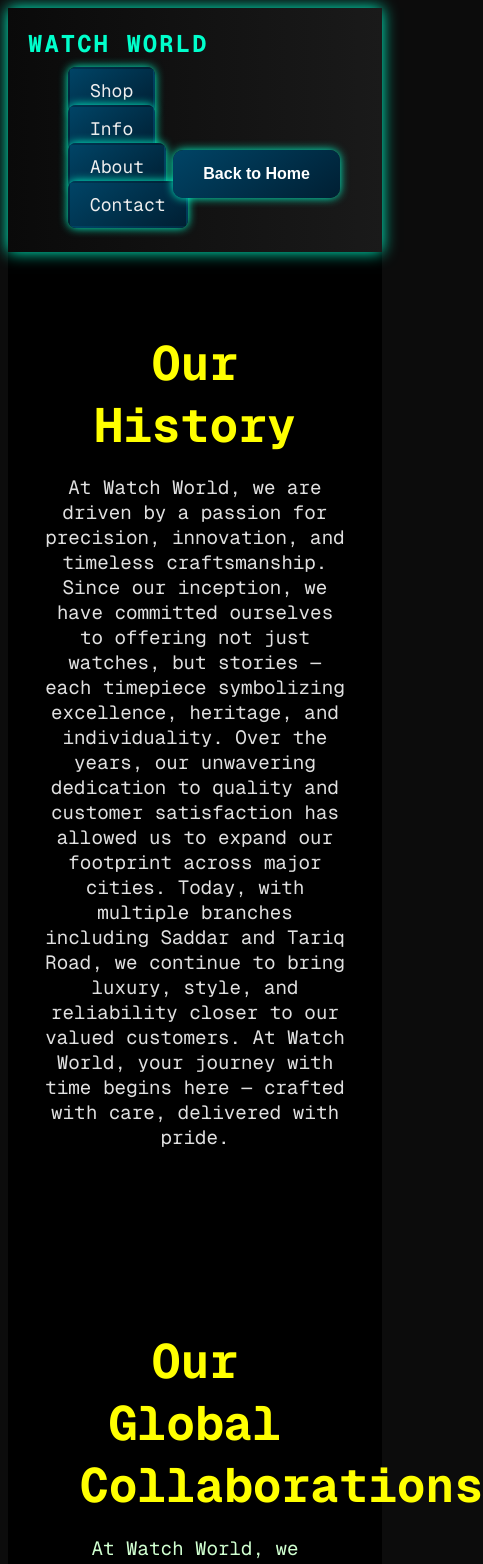
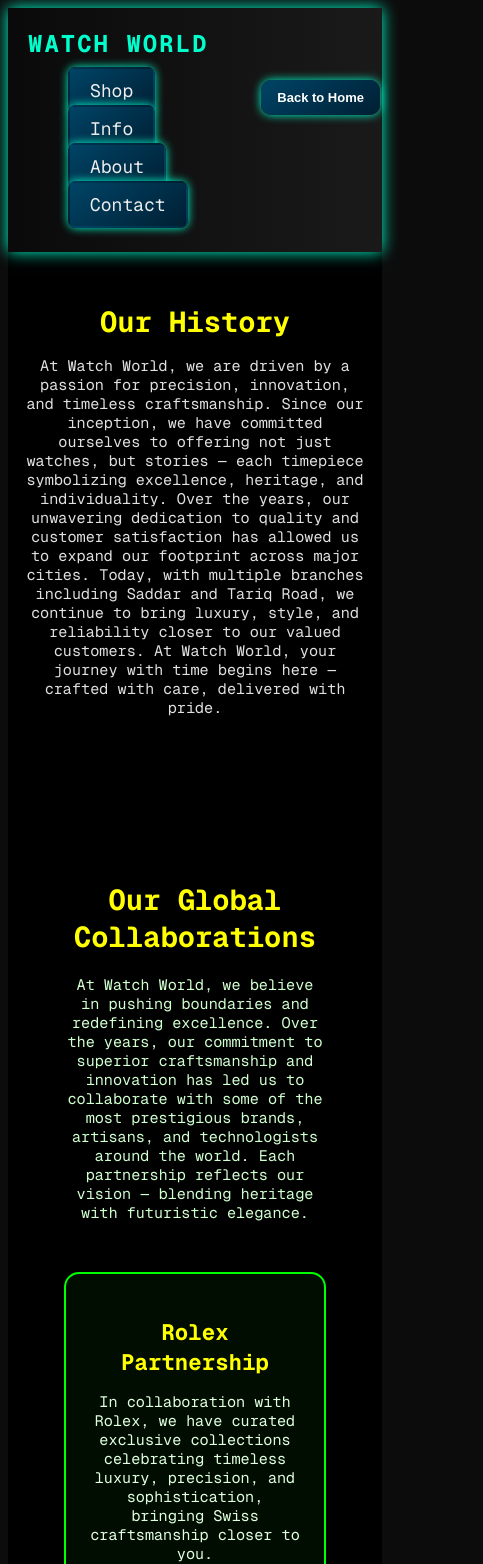
Before and after one commit to bilalwaseem111/watch-world, a Next.js app: page /info in a window 390 px wide. Shown: the top 1564 px of the page, 483 px wide, since content can reach past the window. Built offline with nearby package versions, Linux system fonts and the light colour scheme.

Commit message:
Update info.css

```diff
--- a/src/app/info/info.css
+++ b/src/app/info/info.css
@@ -195,3 +195,106 @@
     background: linear-gradient(145deg, #00ffcc, #00cc88);
     transform: scale(1.1);
   }
+
+
+
+
+
+
+
+
+
+
+
+
+
+/* ========== Responsive Design Enhancements ========== */
+
+@media (max-width: 1024px) {
+  .info-heading,
+  .collaborations-heading {
+    font-size: 2.5rem;
+  }
+
+  .branches-heading {
+    font-size: 2rem;
+  }
+
+  .collaborations-description {
+    font-size: 1.1rem;
+  }
+
+  .branch-card h3,
+  .collaboration-card h3 {
+    font-size: 1.5rem;
+  }
+}
+
+@media (max-width: 768px) {
+  .info-main {
+    padding: 2rem 1rem;
+  }
+
+  .info-heading,
+  .collaborations-heading {
+    font-size: 2rem;
+  }
+
+  .info-description,
+  .collaborations-description {
+    font-size: 1rem;
+  }
+
+  .branches-grid,
+  .collaborations-grid {
+    grid-template-columns: 1fr;
+  }
+
+  .back-to-home-container {
+    top: 100px;
+    right: 20px;
+  }
+
+  .back-to-home-button {
+    padding: 12px 20px;
+    font-size: 14px;
+  }
+}
+
+@media (max-width: 480px) {
+  .info-heading,
+  .branches-heading,
+  .collaborations-heading {
+    font-size: 1.8rem;
+  }
+
+  .branch-card,
+  .collaboration-card {
+    padding: 20px;
+  }
+
+  .branch-card h3,
+  .collaboration-card h3 {
+    font-size: 1.4rem;
+  }
+
+  .branch-card p,
+  .collaboration-card p {
+    font-size: 0.95rem;
+  }
+
+  .info-description,
+  .collaborations-description {
+    font-size: 0.95rem;
+  }
+
+  .back-to-home-container {
+    top: 80px;
+    right: 10px;
+  }
+
+  .back-to-home-button {
+    padding: 10px 16px;
+    font-size: 13px;
+  }
+}
```
